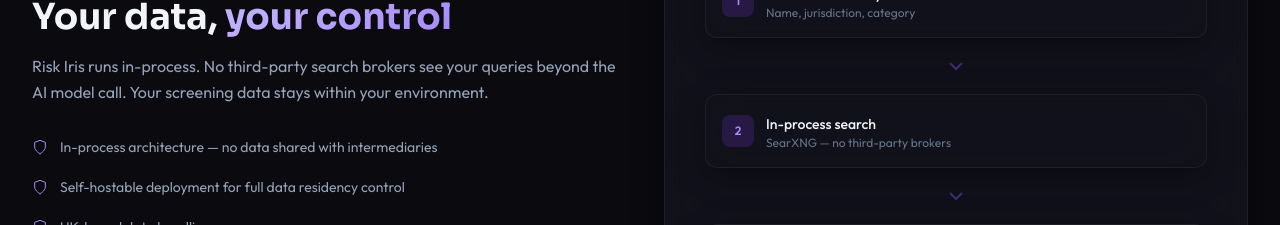
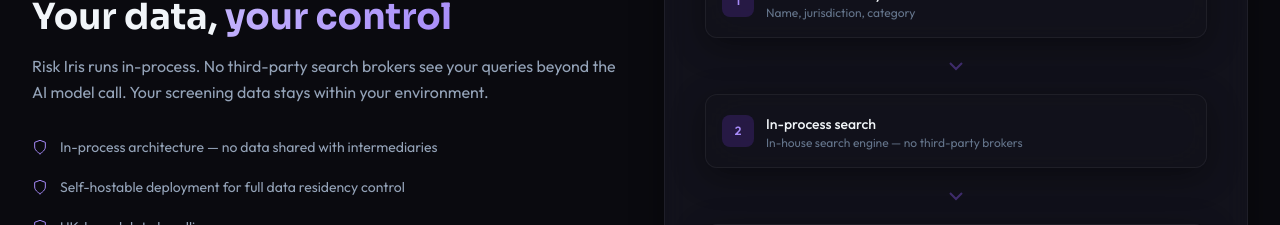
Before and after one commit to corporateresearch/RiskIrisLandingPage, a Next.js app: page / in a window 1280 px wide. Shown: the part 5760-5985 px from the top of the page. Built offline with nearby package versions, Linux system fonts and the light colour scheme.

Commit message:
Clarify in-process search description
Updated the description for the in-process search to clarify that it uses an in-house search engine.

```diff
--- a/src/components/SecurityDataHandling.tsx
+++ b/src/components/SecurityDataHandling.tsx
@@ -54,7 +54,7 @@ export default function SecurityDataHandling() {
                 </div>
                 <div>
                   <span className="text-sm font-medium">In-process search</span>
-                  <p className="text-xs text-text-muted">SearXNG — no third-party brokers</p>
+                  <p className="text-xs text-text-muted">In-house search engine — no third-party brokers</p>
                 </div>
               </div>
               <div className="flex justify-center">
```
